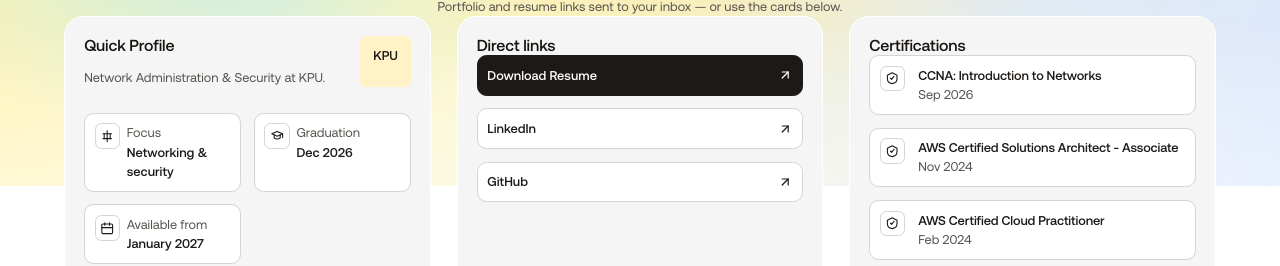
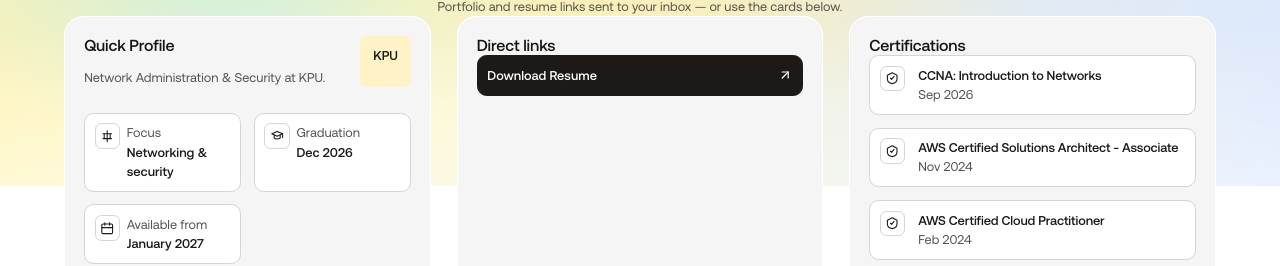
Before and after one commit to lovesidhuy/portfoliowebsite, a React (Vite) app: page / in a window 1280 px wide. Shown: the part 614-880 px from the top of the page. Built offline with nearby package versions, Linux system fonts and the light colour scheme.

Commit message:
Remove LinkedIn and GitHub from hero Direct links card

```diff
--- a/src/data.jsx
+++ b/src/data.jsx
@@ -72,16 +72,6 @@
     primary: true,
     analytics: { type: 'resume', location: 'hero_direct' },
   },
-  {
-    label: 'LinkedIn',
-    href: 'https://linkedin.com/in/lovepreetssidhu/',
-    analytics: { type: 'outbound', label: 'linkedin_hero' },
-  },
-  {
-    label: 'GitHub',
-    href: 'https://github.com/lovesidhuy',
-    analytics: { type: 'outbound', label: 'github_hero' },
-  },
 ]
 
 export const certifications = [
```
